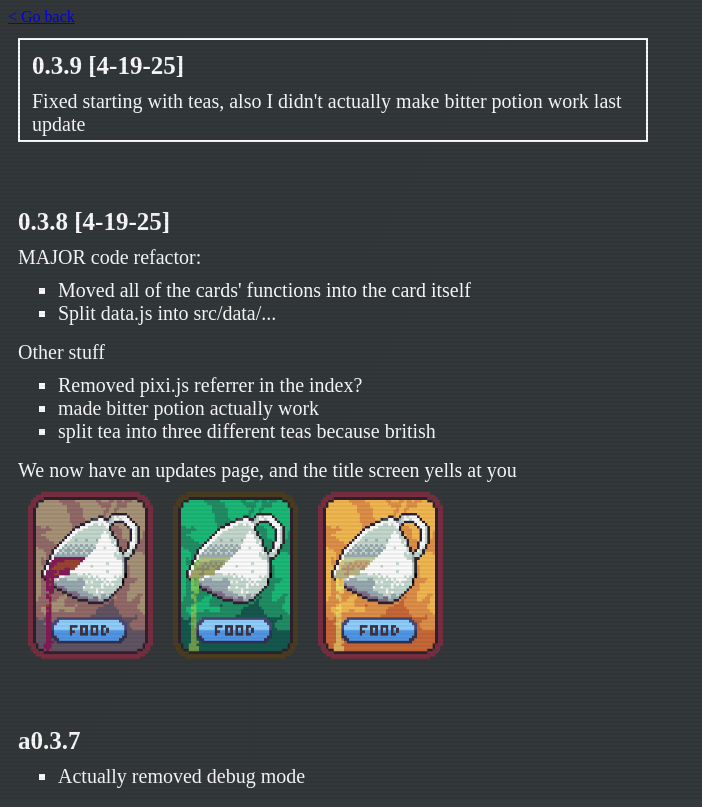
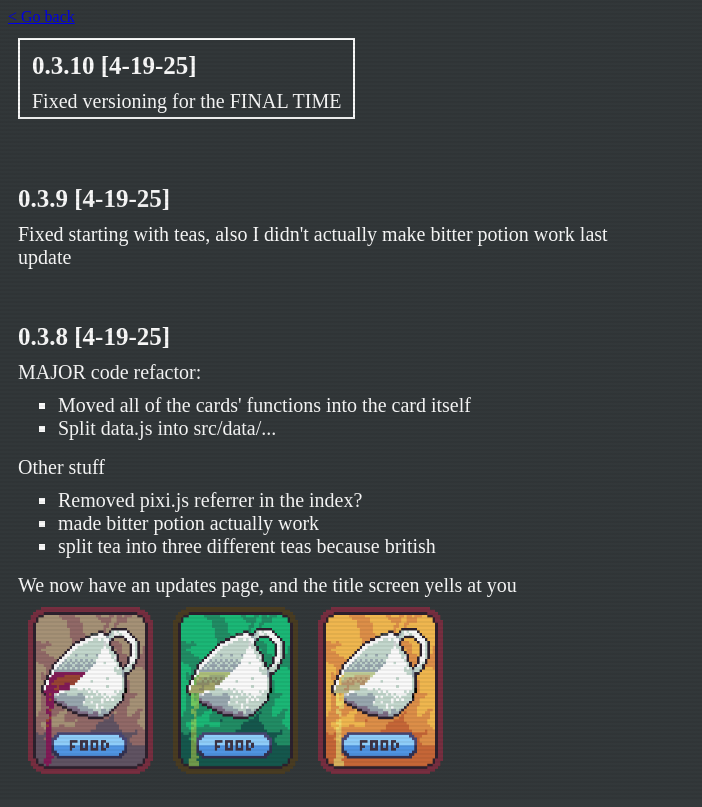
Before and after one commit to evanworks/ye-olde, a plain HTML site: page updates.html in a window 1280 px wide. Shown: the top 807 px of the page, without its empty margins (0-702 px from the left). Drawn offline with Linux system fonts and the light colour scheme; a web font is replaced by a local one.

Commit message:
staging...staging....

```diff
--- a/updates.html
+++ b/updates.html
@@ -47,6 +47,9 @@
     <div class="overlay" style="height: 100%"></div>
     <a href="index.html">< Go back</a>
     <div id="updates" style="margin-left: 10px;">
+      <h3 id="0-3-10">0.3.10 [4-19-25]</h3>
+      <p>Fixed versioning for the FINAL TIME</p>
+
       <h3 id="0-3-9">0.3.9 [4-19-25]</h3>
       <p>Fixed starting with teas, also I didn't actually make bitter potion work last update</p>
 
```
Also changed, not shown: index.html (+1 -0 lines), 1 other file.
